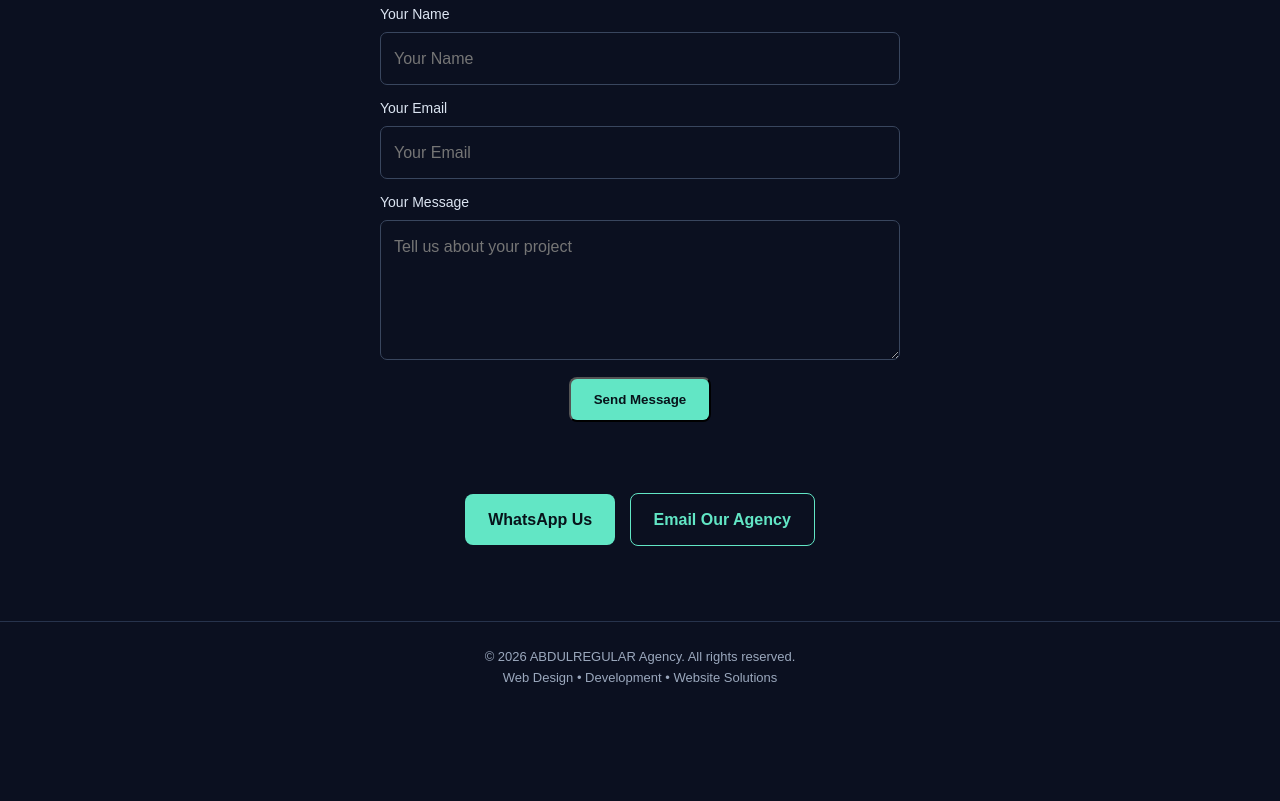
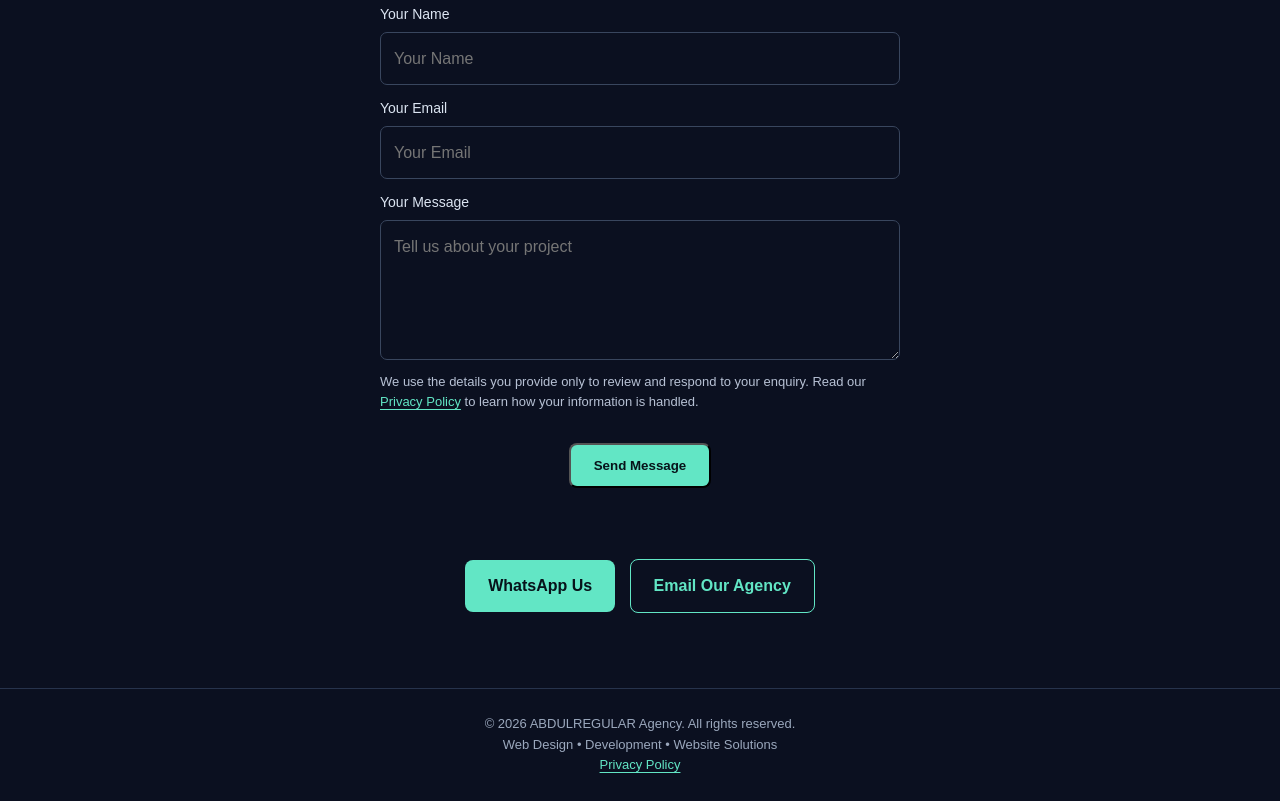
Before and after one commit to officialabdulregular/officialabdulregular.github.io, a plain HTML site: page index.html in a window 1280 px wide. Shown: the part 2057-2858 px from the top of the page. Before the commit the page ends 2771 px from the top, so only its background shows below. Drawn offline with Linux system fonts and the light colour scheme.

Commit message:
Add privacy notice and SEO metadata

```diff
--- a/index.html
+++ b/index.html
@@ -4,8 +4,15 @@
 <head>
   <meta charset="UTF-8">
   <meta name="viewport" content="width=device-width, initial-scale=1.0">
-  <meta name="description" content="ABDULREGULAR provides professional website design, development, redesign and maintenance services.">
-  <title>ABDULREGULAR | Web Agency</title>
+  <meta name="description" content="ABDULREGULAR Agency provides website design, development, repair, redesign and maintenance for businesses.">
+  <meta name="theme-color" content="#0b1020">
+  <meta property="og:type" content="website">
+  <meta property="og:title" content="ABDULREGULAR Agency | Website Design & Repair">
+  <meta property="og:description" content="Professional website design, repair, redesign and maintenance for businesses.">
+  <meta property="og:url" content="https://officialabdulregular.github.io/">
+  <meta name="twitter:card" content="summary">
+  <link rel="canonical" href="https://officialabdulregular.github.io/">
+  <title>ABDULREGULAR Agency | Website Design & Repair</title>
 
   <style>
     * {
@@ -228,6 +235,21 @@
       outline-offset: 4px;
     }
 
+    .privacy-note {
+      max-width: 520px;
+      margin: 12px auto 16px;
+      color: #aab5c9;
+      font-size: 13px;
+      text-align: left;
+    }
+
+    .privacy-note a,
+    footer a {
+      color: #62e6c5;
+      text-decoration: underline;
+      text-underline-offset: 3px;
+    }
+
     footer {
       text-align: center;
       padding: 25px;
@@ -443,6 +465,11 @@
     <input type="text" id="website" name="website" tabindex="-1" autocomplete="off">
   </div>
 
+  <p class="privacy-note">
+    We use the details you provide only to review and respond to your enquiry.
+    Read our <a href="privacy.html">Privacy Policy</a> to learn how your information is handled.
+  </p>
+
   <button type="submit" class="btn" id="submitMessage">
     Send Message
   </button>
@@ -476,6 +503,7 @@
   <footer>
     <p>© 2026 ABDULREGULAR Agency. All rights reserved.</p>
     <p>Web Design • Development • Website Solutions</p>
+    <p><a href="privacy.html">Privacy Policy</a></p>
   </footer>
 <script>
 const SUPABASE_URL = "https://ezppudjdbxpaznfywffk.supabase.co";
```
